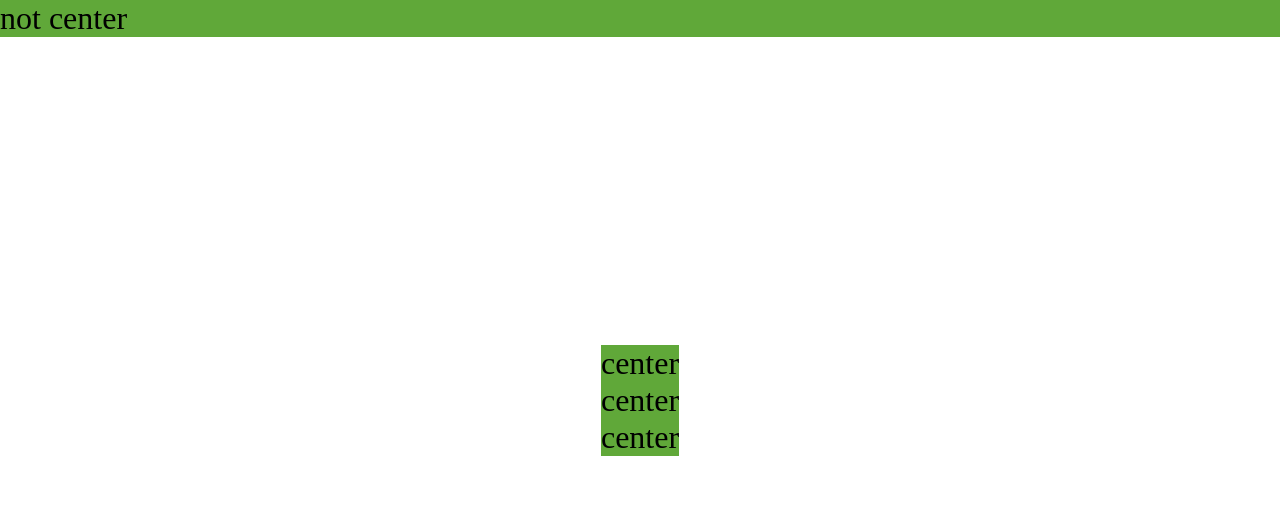
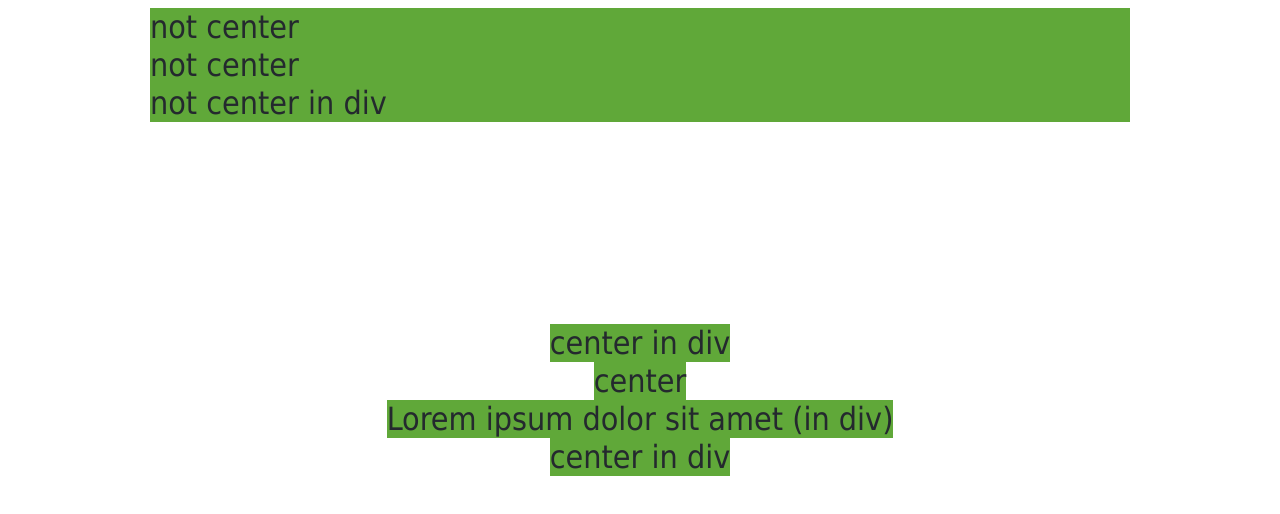
Before and after one commit to AlttiRi/alternatione.github.io, a plain HTML site: page html/center.html in a window 1280 px wide. Drawn offline with Linux system fonts and the light colour scheme.

Commit message:
Refactor CSS classes

```diff
--- a/html/center.html
+++ b/html/center.html
@@ -4,60 +4,34 @@
 <head>
   <meta charset="utf-8">
   <title>Center</title>
-<!--  <link rel="stylesheet" href="/style.css">-->
+  <link rel="stylesheet" href="/style.css">
   <link rel="icon" href="/favicon.ico" type="image/x-icon">
   <meta name="theme-color" content="#444">
   <meta name="description" content="Page with an object in the center">
   <meta name="viewport" content="width=device-width, initial-scale=1.0">
 
   <style>
-    * {
-      margin: 0;
-      padding: 0;
-      /*border: 1px dotted;*/
-      -webkit-margin-before: 0;
-      -webkit-margin-after: 0;
-    }
-
-    /*  Не нужно, т.к. у .centering "position: fixed" */
-
-    /*
-    html, body {
-      height: 100%;
-      width: 100%;
-    } */
-
-    .centering {
-      display: flex;
-      justify-content: center;
-      align-items: center;
-      height: 100%;
-      width: 100%;
-
-      flex-direction: column;
-
-      position: fixed;
-      top: 0;
-      left: 0;
-    }
-
     p {
       font-size: 32px;
+      margin: 0;
       background: #60a839;
     }
-
   </style>
 
 </head>
 
 <body>
+ <div class="main-container">
   <p>not center</p>
-  <div class="centering">
+  <p>not center</p>
+  <div><p>not center in div</p></div>
+  <div class="center">
+   <div><p>center in div</p></div>
     <p>center</p>
-    <p>center</p>
-    <p>center</p>
+    <div><p>Lorem ipsum dolor sit amet (in div)</p></div>
+    <div><p>center in div</p></div>
   </div>
-
+ </div>
 </body>
 
 </html>
--- a/style.css
+++ b/style.css
@@ -1,22 +1,35 @@
-.center {
+
+
+.centering-lines {
   text-align: center;
 }
 
-.centering {
+.centering-boxes { /* Ширина блока – длина содержимого */
   display: flex;
+  flex-direction: column;
+  align-items: center;
+}
+
+.center {
+  display: flex;
+  flex-direction: column;
+
   justify-content: center;
   align-items: center;
   height: 100%;
   width: 100%;
 
-  flex-direction: column;
 
   position: fixed;
   top: 0;
   left: 0;
+
+  /*  background: radial-gradient(farthest-side ellipse at 50% 50%, white, #eee);*/
 }
 
-.container {
+
+
+.main-container {
   max-width: 980px;
   margin: 0 auto;
 }
```
Also changed, not shown: 404.html (+16 -3 lines), html/example-1.html (+4 -2 lines), html/index.html (+6 -3 lines), index.html (+13 -6 lines), test-page.html (+2 -2 lines), 1 other file.
